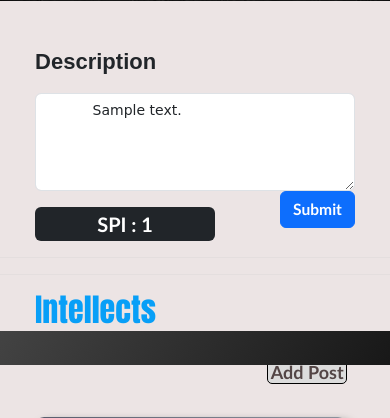
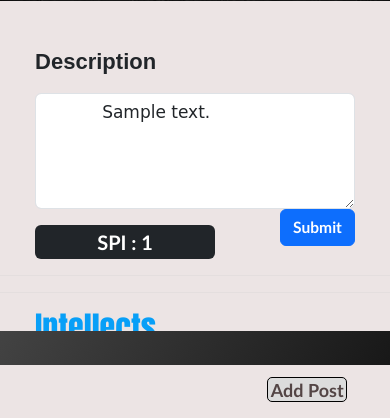
Before and after one commit to vransh/vriddhi, a Flask app: page /profile in a window 390 px wide. Shown: the part 479-897 px from the top of the page. Run offline with Flask 3, Linux system fonts and the light colour scheme; the visitor is signed in with stand-in values (Sample User, id 1); tables that the repository leaves empty hold one stand-in row (values such as "Sample post"); some libraries are stand-ins or nearby versions; some web fonts are replaced.

Commit message:
Update profile.html

```diff
--- a/templates/profile.html
+++ b/templates/profile.html
@@ -33,7 +33,7 @@
     <div class="control-group">
       <div class="form-group floating-label-form-group controls">
 
-        <textarea rows="4" class="form-control" name = "descrip" id="descrip"style="font-size:clamp(14px,3vw,28px);font-family:cursive" >
+        <textarea rows="4" class="form-control" name = "descrip" id="descrip"style="font-size:clamp(17px,3vw,28px);font-family:cursive" >
           {{user.description}}</textarea>
 
       </div>
@@ -82,7 +82,7 @@
             <p class="post-meta-2">➔ Thinking of you
 
               on {{post_of_user.date}}</p>
-          <div class="content-2" >{{post_of_user.content[0:100]}}...</div>
+          <div class="content-2" >{{post_of_user.content[0:200]}}...</div>
         </br>
 
         <div class="buttons" >
```
